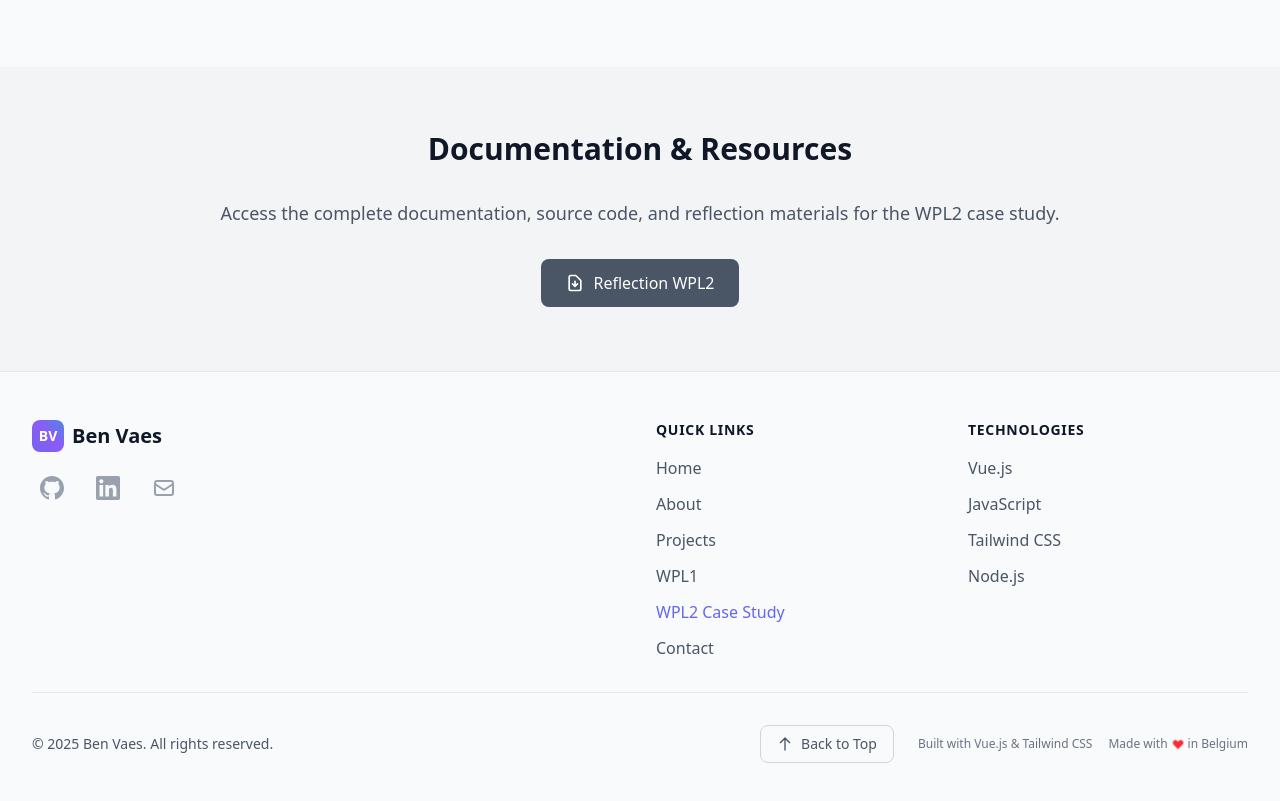
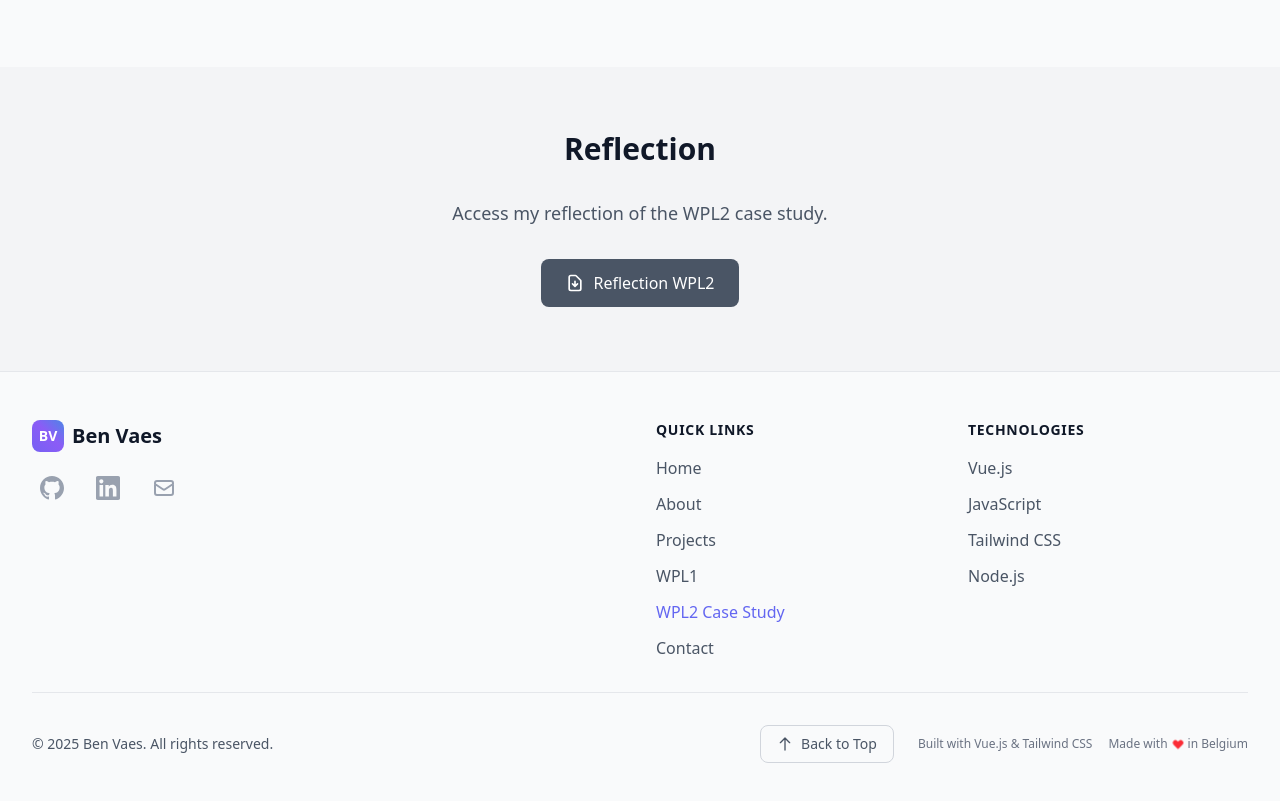
Before and after one commit to BenVaesPXL/Portfolio, a Vue app: page /wpl2 in a window 1280 px wide. Shown: the part 2580-3381 px from the top of the page. Built offline with nearby package versions, Linux system fonts and the light colour scheme.

Commit message:
feat: Update section title and description in Wpl2View for clarity and focus on reflection

```diff
--- a/src/views/Wpl2View.vue
+++ b/src/views/Wpl2View.vue
@@ -346,11 +346,10 @@
       >
         <div class="max-w-4xl mx-auto text-center">
           <h2 class="text-3xl font-bold text-gray-900 dark:text-white mb-8">
-            Documentation & Resources
+            Reflection
           </h2>
           <p class="text-lg text-gray-600 dark:text-gray-300 mb-8">
-            Access the complete documentation, source code, and reflection
-            materials for the WPL2 case study.
+            Access my reflection of the WPL2 case study.
           </p>
           <div class="flex flex-col sm:flex-row gap-4 justify-center">
             <a
```
